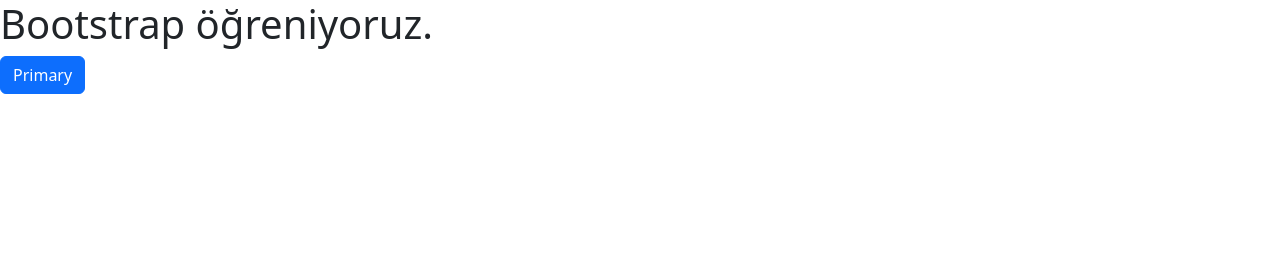
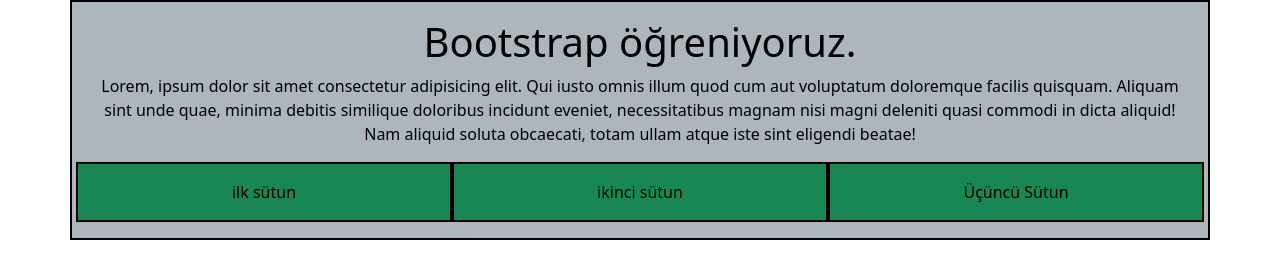
Before and after one commit to candanguven/OnlyJS-Bootstrap, a plain HTML site: page index.html in a window 1280 px wide. Drawn offline with nearby package versions, Linux system fonts and the light colour scheme.

Commit message:
layout adding

```diff
--- a/index.html
+++ b/index.html
@@ -1,15 +1,55 @@
 <!DOCTYPE html>
 <html lang="tr">
-<head>
-    <meta charset="UTF-8">
-    <meta name="viewport" content="width=device-width, initial-scale=1.0">
+  <head>
+    <meta charset="UTF-8" />
+    <meta name="viewport" content="width=device-width, initial-scale=1.0" />
     <title>OnlyJS Bootstrap</title>
-    <link href="https://cdn.jsdelivr.net/npm/bootstrap@5.3.1/dist/css/bootstrap.min.css" rel="stylesheet" integrity="sha384-4bw+/aepP/YC94hEpVNVgiZdgIC5+VKNBQNGCHeKRQN+PtmoHDEXuppvnDJzQIu9" crossorigin="anonymous">
-</head>
-<body>
-    <h1>Bootstrap öğreniyoruz.</h1>
-    <button type="button" class="btn btn-primary">Primary</button>
-    <script src="https://cdn.jsdelivr.net/npm/bootstrap@5.3.1/dist/js/bootstrap.bundle.min.js" integrity="sha384-HwwvtgBNo3bZJJLYd8oVXjrBZt8cqVSpeBNS5n7C8IVInixGAoxmnlMuBnhbgrkm" crossorigin="anonymous"></script>
-
-</body>
+    <link
+      href="https://cdn.jsdelivr.net/npm/bootstrap@5.3.1/dist/css/bootstrap.min.css"
+      rel="stylesheet"
+      integrity="sha384-4bw+/aepP/YC94hEpVNVgiZdgIC5+VKNBQNGCHeKRQN+PtmoHDEXuppvnDJzQIu9"
+      crossorigin="anonymous"
+    />
+    <style>
+        [class*= col]
+        {
+            padding: 1rem;
+            background-color: #198754;
+            border: 2px solid #000000;
+            color: #000000;
+            text-align: center;
+        }
+        [class*="container"]
+        {
+            padding: 1rem;
+            background-color: #adb5bd;
+            border: 2px solid #000000;
+            color: #000000;
+            text-align: center;
+        }
+    </style>
+  </head>
+  <body>
+    <script
+      src="https://cdn.jsdelivr.net/npm/bootstrap@5.3.1/dist/js/bootstrap.bundle.min.js"
+      integrity="sha384-HwwvtgBNo3bZJJLYd8oVXjrBZt8cqVSpeBNS5n7C8IVInixGAoxmnlMuBnhbgrkm"
+      crossorigin="anonymous"
+    ></script>
+    <div class="container">
+      <h1>Bootstrap öğreniyoruz.</h1>
+      <p>
+        Lorem, ipsum dolor sit amet consectetur adipisicing elit. Qui iusto
+        omnis illum quod cum aut voluptatum doloremque facilis quisquam. Aliquam
+        sint unde quae, minima debitis similique doloribus incidunt eveniet,
+        necessitatibus magnam nisi magni deleniti quasi commodi in dicta
+        aliquid! Nam aliquid soluta obcaecati, totam ullam atque iste sint
+        eligendi beatae!
+      </p>
+      <div class="row">
+        <div class="col">ilk sütun</div>
+        <div class="col">ikinci sütun</div>
+        <div class="col">Üçüncü Sütun</div>
+      </div>
+    </div>
+  </body>
 </html>
```
